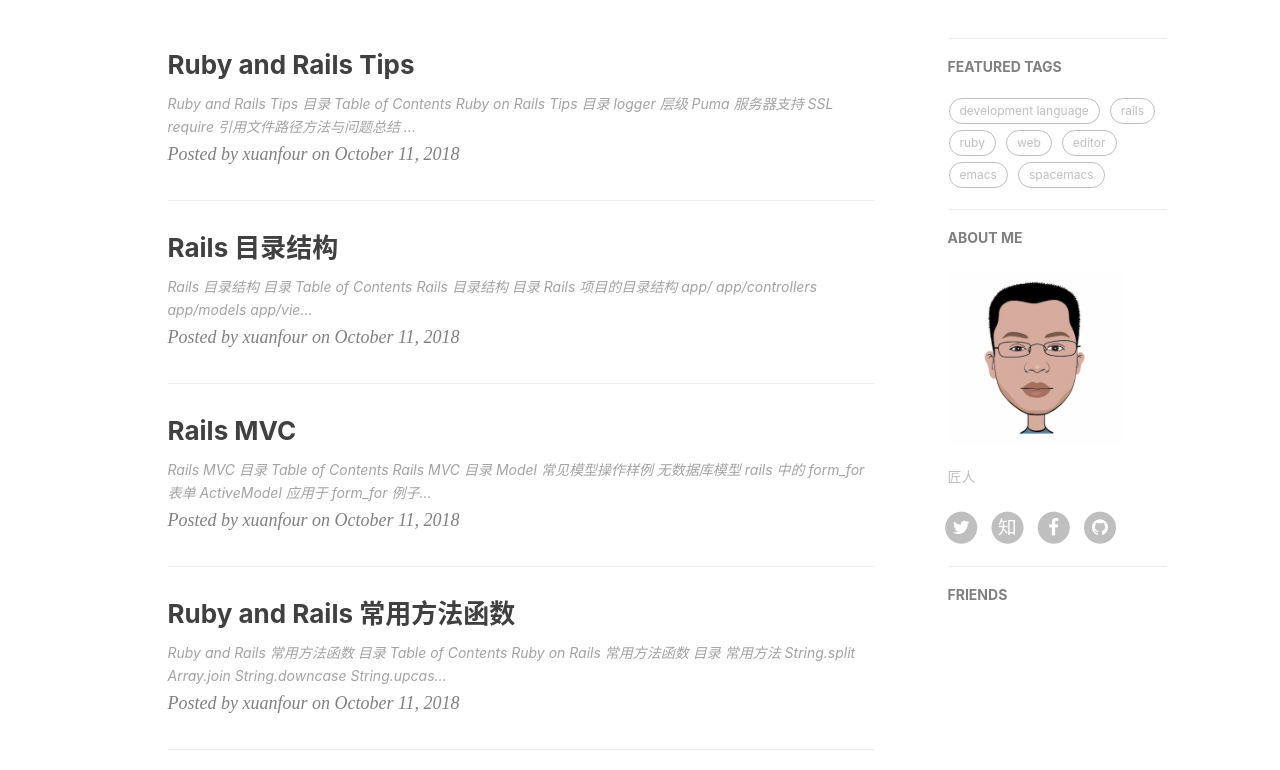
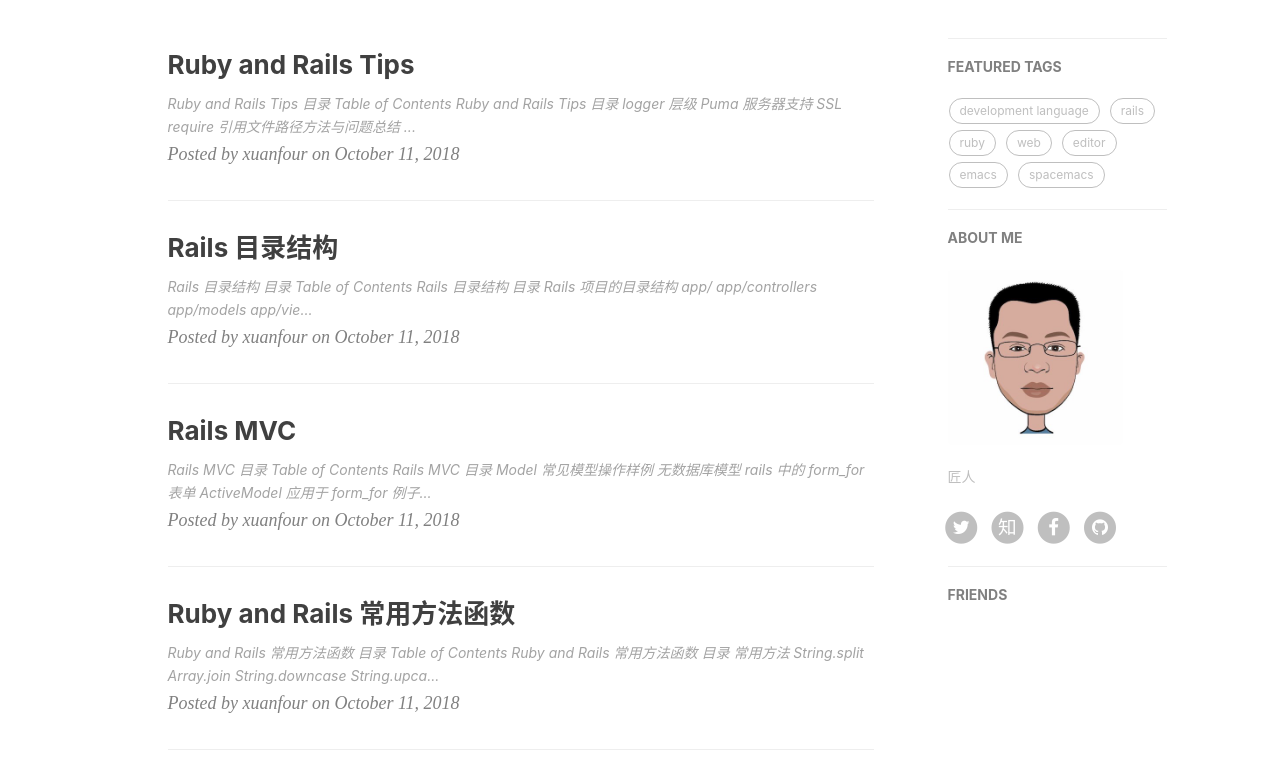
Before and after one commit to xuanfour/xuanfour.github.io, a Jekyll site: the page built from index.html, in a window 1280 px wide and 1400 px high. Shown: the part 420-1190 px from the top of the window. Built offline with Jekyll 4.4.1, drawn with Linux system fonts in a browser that asks for light colours; nearby versions of some CDN libraries; the list of posts is cut into pages by our own code; comment, search, counter and statistics services are not loaded.

```diff
--- a/_posts/devlang/2018-10-11-rails-function.md
+++ b/_posts/devlang/2018-10-11-rails-function.md
@@ -17,7 +17,7 @@
 <!-- markdown-toc start - Don't edit this section. Run M-x markdown-toc-refresh-toc -->
 **Table of Contents**
 
-- [Ruby on Rails 常用方法函数](#ruby-on-rails-常用方法函数)
+- [Ruby and Rails 常用方法函数](#ruby-and-rails-常用方法函数)
     - [目录](#目录)
     - [常用方法](#常用方法)
         - [`String.split`](#stringsplit)
--- a/_posts/devlang/2018-10-11-rails-tips.md
+++ b/_posts/devlang/2018-10-11-rails-tips.md
@@ -17,7 +17,7 @@
 <!-- markdown-toc start - Don't edit this section. Run M-x markdown-toc-refresh-toc -->
 **Table of Contents**
 
-- [Ruby on Rails Tips](#ruby-on-rails-tips)
+- [Ruby and Rails Tips](#ruby-and-rails-tips)
     - [目录](#目录)
     - [logger](#logger)
         - [层级](#层级)
```
